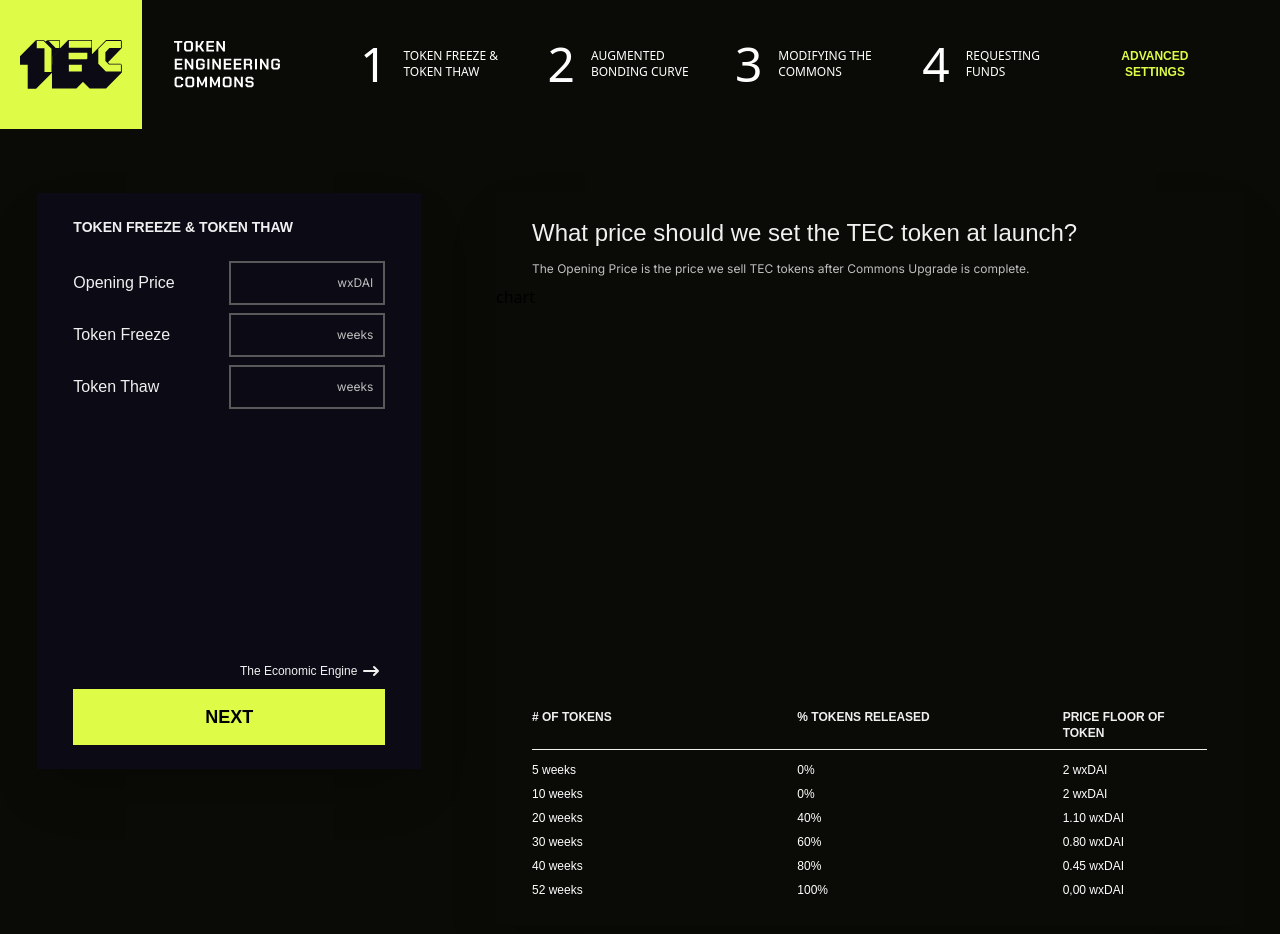
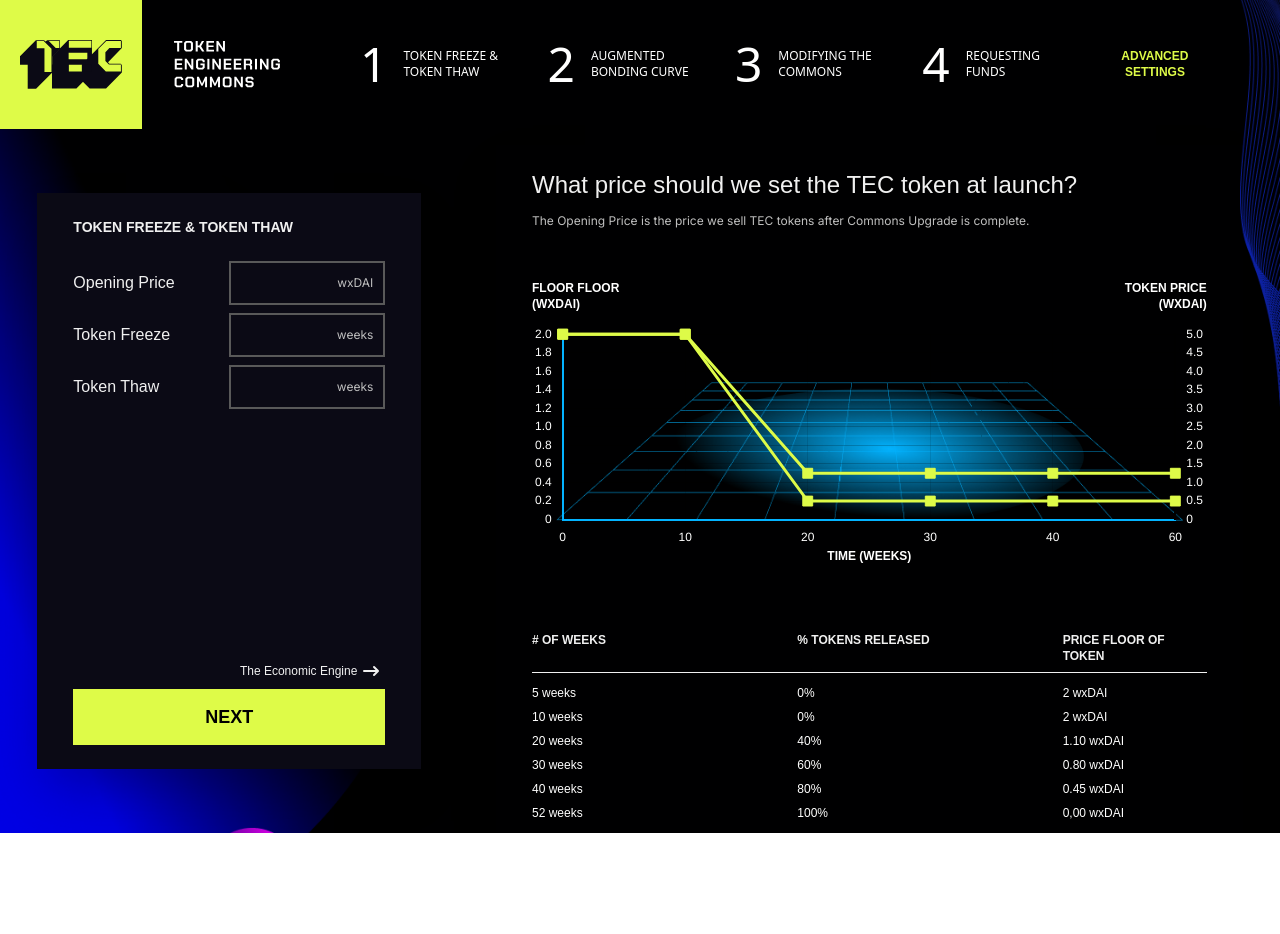
Before and after one commit to CommonsBuild/commons-config-frontend, a Next.js app: page /dashboard/1 in a window 1280 px wide. Shown: the top 934 px of the page. After the commit the page ends 833 px from the top, so only its background shows below. Built offline with nearby package versions, Linux system fonts and the light colour scheme; a web font is replaced by a local one.

Commit message:
style: added background image

```diff
--- a/src/pages/dashboard/1.tsx
+++ b/src/pages/dashboard/1.tsx
@@ -1,29 +1,35 @@
-import { useState } from 'react'
-import { Transition } from '@headlessui/react'
+import { useState } from "react";
 
 import Card from "@/components/Card";
 import Input from "@/components/Input";
 import Navbar from "@/components/Navbar";
+import LineChart from "@/components/LineChart";
 
-type ParamsOptionsType = 'OPENING_PRICE' | 'TOKEN_FREEZE' | 'TOKEN_THAW'
+type ParamsOptionsType = "OPENING_PRICE" | "TOKEN_FREEZE" | "TOKEN_THAW";
 
 const paramsContent = {
   OPENING_PRICE: {
-    question: 'What price should we set the TEC token at launch?',
-    description: 'The Opening Price is the price we sell TEC tokens after Commons Upgrade is complete.',
+    question: "What price should we set the TEC token at launch?",
+    description:
+      "The Opening Price is the price we sell TEC tokens after Commons Upgrade is complete.",
   },
   TOKEN_FREEZE: {
-    question: "How long should the Hatcher's TEC tokens be frozen to maintain the price floor?",
-    description: 'Token Freeze is the duration from the initiliazation of the Commons which tokens remain fully locked.',
+    question:
+      "How long should the Hatcher's TEC tokens be frozen to maintain the price floor?",
+    description:
+      "Token Freeze is the duration from the initiliazation of the Commons which tokens remain fully locked.",
   },
   TOKEN_THAW: {
-    question: 'How long should it take for 100% of the Hatcher’s TEC tokens to be released?',
-    description: 'Token Thaw is designed to guarantee, for a certain period, the minimum possible price of the token or, price floor.',
+    question:
+      "How long should it take for 100% of the Hatcher’s TEC tokens to be released?",
+    description:
+      "Token Thaw is designed to guarantee, for a certain period, the minimum possible price of the token or, price floor.",
   },
-}
+};
 
 function Dashboard() {
-  const [paramSelected, setParamSelected] = useState<ParamsOptionsType>('OPENING_PRICE')
+  const [paramSelected, setParamSelected] =
+    useState<ParamsOptionsType>("OPENING_PRICE");
 
   const tableRows = [
     { time: "5", token: "0", price: "2" },
@@ -35,50 +41,40 @@ function Dashboard() {
   ];
 
   return (
-    <div className="lg:min-h-screen bg-black">
+    <div className="lg:min-h-screen bg-dash bg-cover">
       <Navbar />
       <div className="lg:flex">
         <Card title="token freeze & token thaw" nextPanel="The Economic Engine">
           <Input
             name="Opening Price"
             placeholder="wxDAI"
-            changeParam={() => setParamSelected('OPENING_PRICE')}
+            changeParam={() => setParamSelected("OPENING_PRICE")}
             tooltipText="The Opening Price is the price we sell TEC tokens after the Commons Upgrade is complete."
           />
           <Input
             name="Token Freeze"
             placeholder="weeks"
-            changeParam={() => setParamSelected('TOKEN_FREEZE')}
+            changeParam={() => setParamSelected("TOKEN_FREEZE")}
             tooltipText="Token Freeze is the duration from the initialization of the Commons which tokens remain fully locked."
           />
           <Input
             name="Token Thaw"
             placeholder="weeks"
-            changeParam={() => setParamSelected('TOKEN_THAW')}
+            changeParam={() => setParamSelected("TOKEN_THAW")}
             tooltipText="Token Thaw is designed to guarantee, for a certain period, the minimum possible price of the token, or price floor."
           />
         </Card>
-        <div className="flex flex-col bg-black w-10/12 mx-auto my-4 shadow-2xl lg:w-7/12 lg:my-16">
-          <h1 className="transition-all duration-1000	font-bj text-gray-100 text-2xl text-center px-9 pt-6 pb-3 lg:text-left">
-            <Transition
-              show={true}
-              enter="transition-opacity duration-1000"
-              enterFrom="opacity-0"
-              enterTo="opacity-100"
-              leave="transition-opacity duration-1000"
-              leaveFrom="opacity-100"
-              leaveTo="opacity-0"
-            >
-              {paramsContent[paramSelected].question}
-            </Transition>
+        <div className="flex flex-col bg-transparent w-10/12 mx-auto mt-4 shadow-2xl lg:w-7/12 lg:mt-4">
+          <h1 className="font-bj text-gray-100 text-2xl text-center px-9 pt-6 pb-3 lg:text-left">
+            {paramsContent[paramSelected].question}
           </h1>
-          <h3 className="transition duration-1000	font-inter text-gray-300 text-center text-xs px-9 pb-2 lg:text-left">
+          <h3 className="font-inter text-gray-300 text-center text-xs px-9 pb-6 lg:text-left">
             {paramsContent[paramSelected].description}
           </h3>
-          <div style={{ height: "400px" }}>chart</div>
-          <div className="min-w-full px-9 py-6 mt-auto">
+          <LineChart />
+          <div className="min-w-full px-9 pt-4 pb-2 mt-auto">
             <div className="flex justify-between font-bj font-bold text-gray-100 text-xs uppercase border-b border-gray-100 pb-2 mb-2">
-              <div className="w-1/3 max-w-144"># of tokens</div>
+              <div className="w-1/3 max-w-144"># of weeks</div>
               <div className="w-1/3 max-w-144">% tokens released</div>
               <div className="w-1/3 max-w-144">price floor of token</div>
             </div>
--- a/tailwind.config.js
+++ b/tailwind.config.js
@@ -7,11 +7,14 @@ module.exports = {
   darkMode: false,
   theme: {
     extend: {
+      backgroundImage: (theme) => ({
+        dash: "url('/dash.png')",
+      }),
       height: {
-        144: '36rem'
+        144: "36rem",
       },
       maxWidth: {
-        144: '9rem'
+        144: "9rem",
       },
       colors: {
         neon: {
```
Also changed, not shown: public/dash.png (added).
